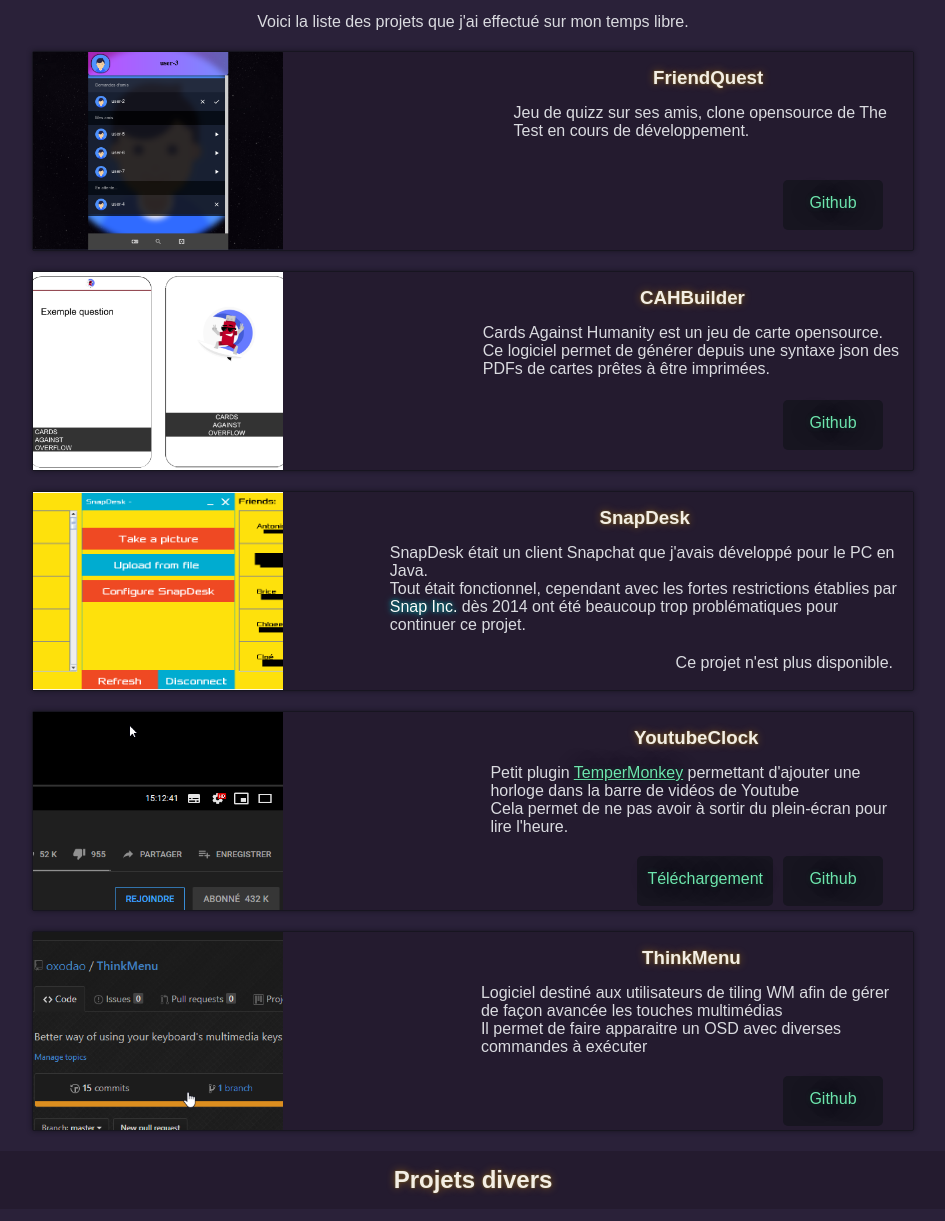
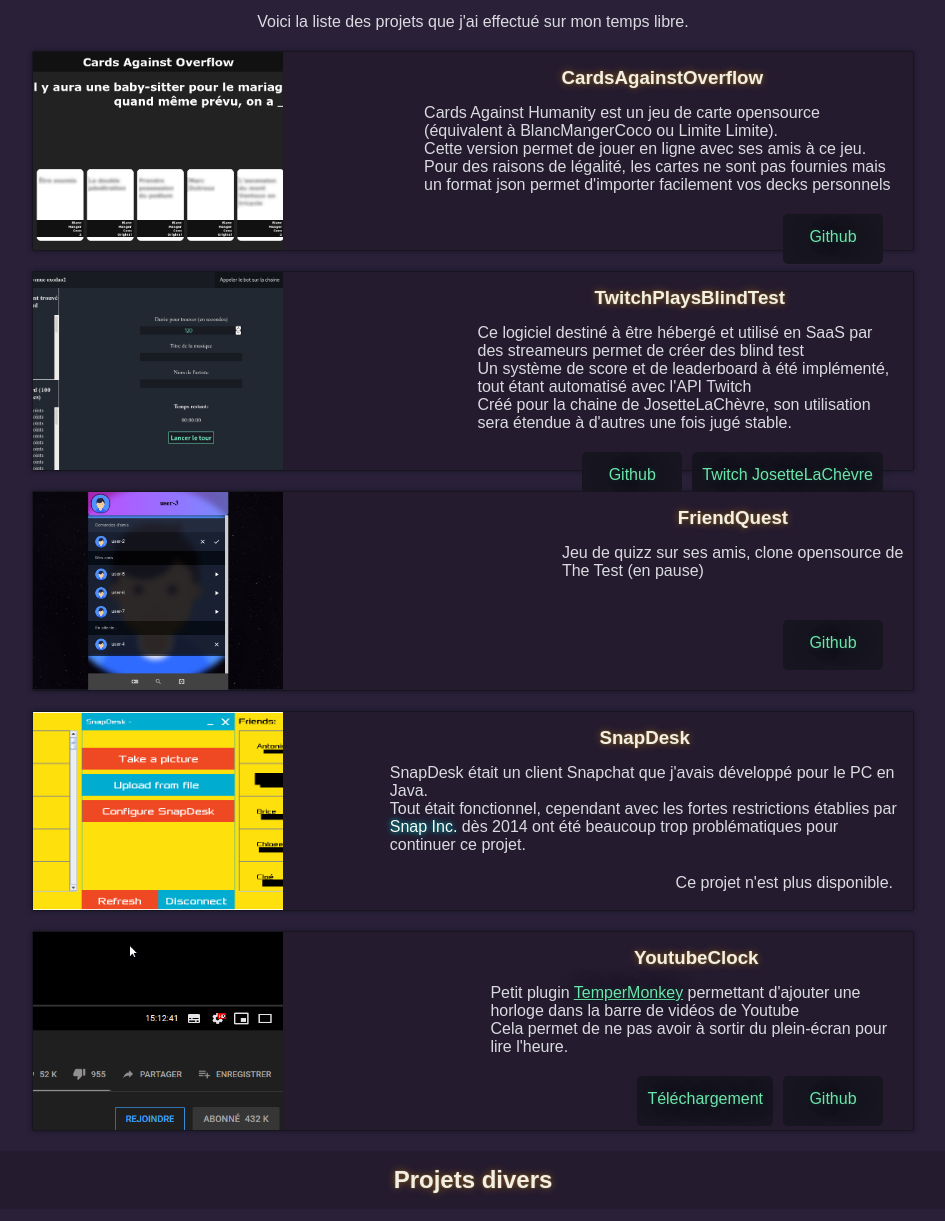
Before and after one commit to oxodao/oxodao.github.io, a plain HTML site: page index.html in a window 1280 px wide. Shown: the part 1179-2400 px from the top of the page, without its empty margins (317-1262 px from the left). Drawn offline with Linux system fonts and the light colour scheme.

Commit message:
Removing CAHBuilder, Adding CAO & TPBT

```diff
--- a/index.html
+++ b/index.html
@@ -104,28 +104,43 @@
             <h1>Projets personnels</h1>
             <p>Voici la liste des projets que j'ai effectué sur mon temps libre.</p>
             <article>
+                <div class="img"><img src="img/projects/cao/banner.png" /></div>
+                <div class="prj-col">
+                    <div class="project-content">
+                        <h1>CardsAgainstOverflow</h1>
+                        <p>Cards Against Humanity est un jeu de carte opensource (équivalent à BlancMangerCoco ou Limite Limite).</p>
+                        <p>Cette version permet de jouer en ligne avec ses amis à ce jeu.</p>
+                        <p>Pour des raisons de légalité, les cartes ne sont pas fournies mais un format json permet d'importer facilement vos decks personnels</p>
+                    </div>
+                    <div class="project-links">
+                        <a class="bouton" href="https://github.com/oxodao/CardsAgainstOverflow">Github</a>
+                    </div>
+                </div>
+            </article>
+            <article>
+                <div class="img"><img src="img/projects/tpbt/banner.png" /></div>
+                <div class="prj-col">
+                    <div class="project-content">
+                        <h1>TwitchPlaysBlindTest</h1>
+                        <p>Ce logiciel destiné à être hébergé et utilisé en SaaS par des streameurs permet de créer des blind test</p>
+                        <p>Un système de score et de leaderboard à été implémenté, tout étant automatisé avec l'API Twitch</p>
+                        <p>Créé pour la chaine de JosetteLaChèvre, son utilisation sera étendue à d'autres une fois jugé stable.</p>
+                    </div>
+                    <div class="project-links">
+                        <a class="bouton" href="https://www.twitch.tv/josettelachevre">Twitch JosetteLaChèvre</a>
+                        <a class="bouton" href="https://github.com/oxodao/TPBT">Github</a>
+                    </div>
+                </div>
+            </article>
+            <article>
                 <div class="img"><img src="img/projects/fq/banner.png" /></div>
                 <div class="prj-col">
                     <div class="project-content">
                         <h1>FriendQuest</h1>
-                        <p>Jeu de quizz sur ses amis, clone opensource de The Test en cours de développement.</p>
+                        <p>Jeu de quizz sur ses amis, clone opensource de The Test (en pause)</p>
                     </div>
                     <div class="project-links">
                         <a class="bouton" href="https://github.com/oxodao/friendquest">Github</a>
-                    </div>
-                </div>
-            </article>
-
-            <article>
-                <div class="img"><img src="img/projects/cahb/banner.png" /></div>
-                <div class="prj-col">
-                    <div class="project-content">
-                        <h1>CAHBuilder</h1>
-                        <p>Cards Against Humanity est un jeu de carte opensource.</p>
-                        <p>Ce logiciel permet de générer depuis une syntaxe json des PDFs de cartes prêtes à être imprimées.</p>
-                    </div>
-                    <div class="project-links">
-                        <a class="bouton" href="https://github.com/oxodao/CAHBuilder">Github</a>
                     </div>
                 </div>
             </article>
@@ -159,19 +174,6 @@
                 </div>
             </article>
 
-            <article>
-                <div class="img"><img src="img/projects/tm/banner.png" /></div>
-                <div class="prj-col">
-                    <div class="project-content">
-                        <h1>ThinkMenu</h1>
-                        <p>Logiciel destiné aux utilisateurs de tiling WM afin de gérer de façon avancée les touches multimédias</p>
-                        <p>Il permet de faire apparaitre un OSD avec diverses commandes à exécuter</p>
-                    </div>
-                    <div class="project-links">
-                        <a class="bouton" href="https://github.com/oxodao/thinkmenu">Github</a>
-                    </div>
-                </div>
-            </article>
         </div>
 
         <div id="divers">
```
Also changed, not shown: img/projects/cahb/banner.png (deleted), img/projects/cao/banner.png (added), img/projects/tpbt/banner.png (added).
